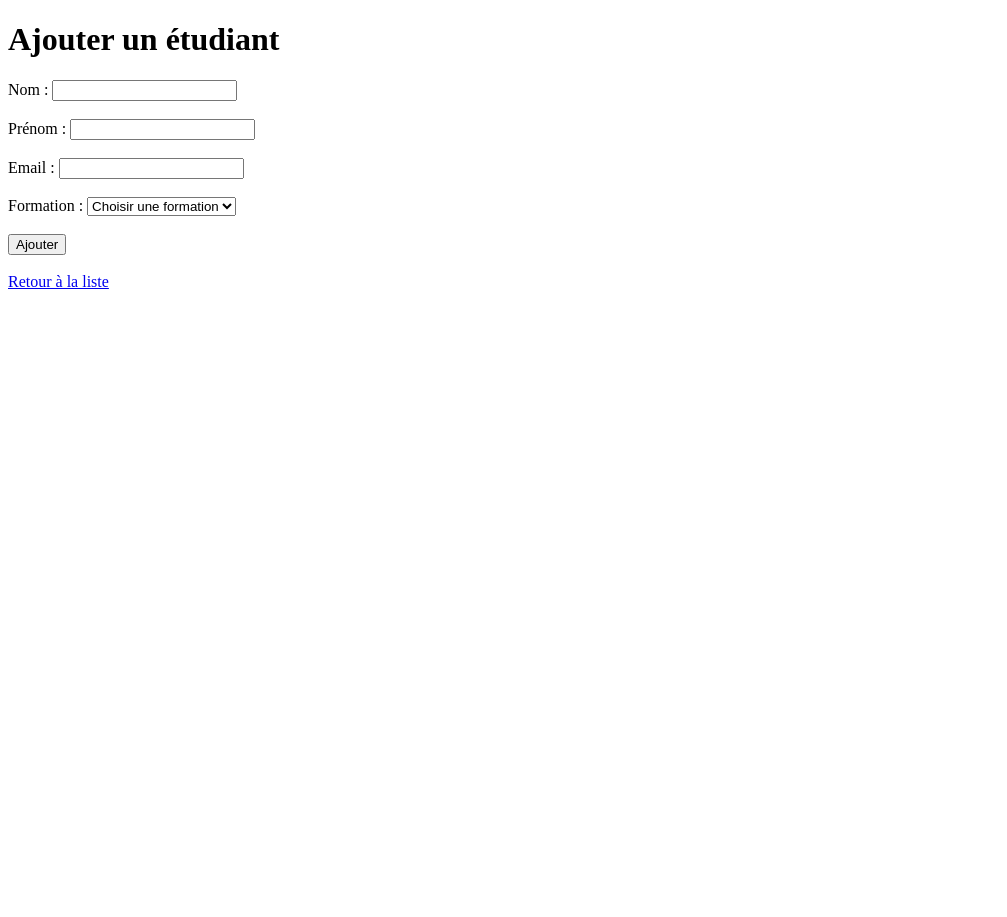
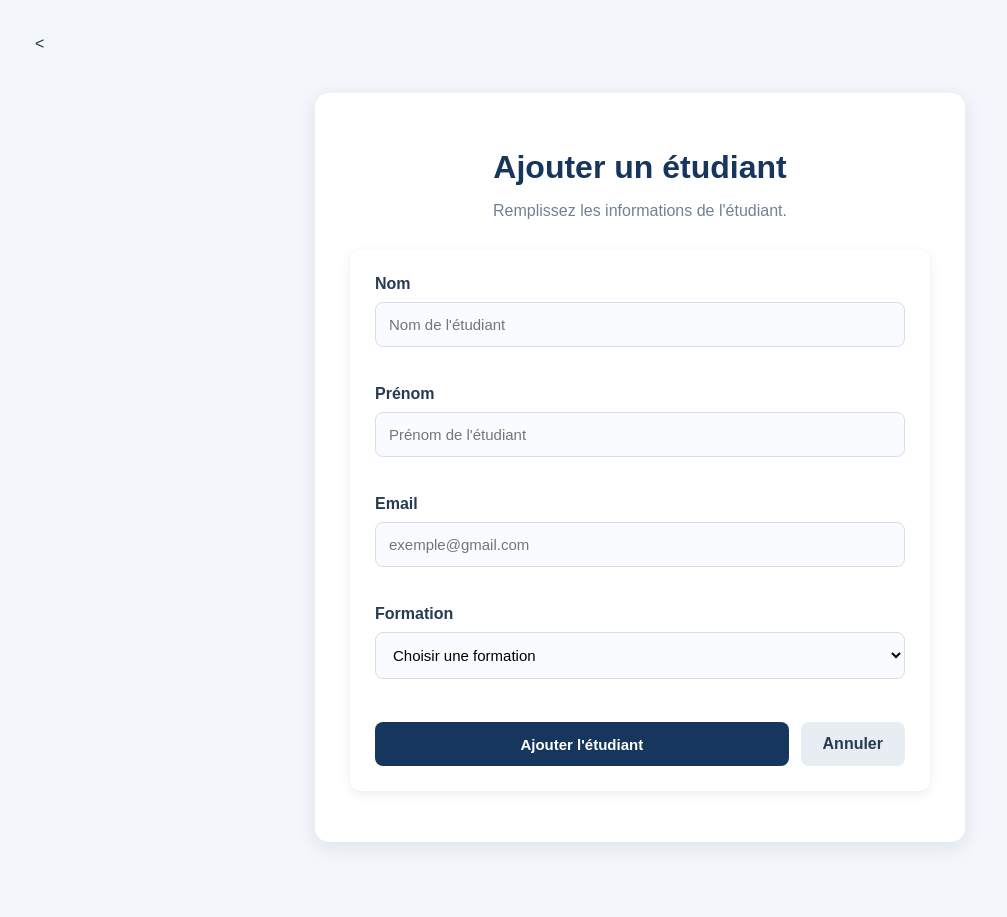
Before and after one commit to salmaelmattane-cloud/Tp7-crud-php, a PHP site: page /etudiant/create.php in a window 1280 px wide. Shown: the whole page, without its empty margins (0-1007 px from the left). Before the commit the page ends 289 px from the top, so only its background shows below. Run offline with PHP 8.4, Linux system fonts and the light colour scheme; data that the repository does not hold is empty.

Commit message:
Amelioration du design des formulaires de modification

```diff
--- a/etudiant/create.php
+++ b/etudiant/create.php
@@ -38,58 +38,68 @@ if ($_SERVER["REQUEST_METHOD"] == "POST") {
 
 ?>
 
+<
 <!DOCTYPE html>
 <html lang="fr">
 <head>
     <meta charset="UTF-8">
     <title>Ajouter un étudiant</title>
+    <link rel="stylesheet" href="../style.css">
 </head>
 <body>
 
+<div class="form-container">
+
     <h1>Ajouter un étudiant</h1>
+    <p class="form-description">
+        Remplissez les informations de l'étudiant.
+    </p>
 
     <form method="POST">
 
-        <label>Nom :</label>
-        <input type="text" name="nom" required>
+        <div class="form-group">
+            <label>Nom</label>
+            <input type="text" name="nom"
+                   placeholder="Nom de l'étudiant" required>
+        </div>
 
-        <br><br>
+        <div class="form-group">
+            <label>Prénom</label>
+            <input type="text" name="prenom"
+                   placeholder="Prénom de l'étudiant" required>
+        </div>
 
-        <label>Prénom :</label>
-        <input type="text" name="prenom" required>
+        <div class="form-group">
+            <label>Email</label>
+            <input type="email" name="email"
+                   placeholder="exemple@gmail.com">
+        </div>
 
-        <br><br>
-
-        <label>Email :</label>
-        <input type="email" name="email">
-
-        <br><br>
-
-        <label>Formation :</label>
-
+        <div class="form-group">
+            <label>Formation</label>
             <select name="id_formation" required>
-
                 <option value="">Choisir une formation</option>
 
                 <?php foreach ($formations as $formation): ?>
-
                     <option value="<?= $formation['id_formation'] ?>">
                         <?= htmlspecialchars($formation['nom_formation']) ?>
                     </option>
-
                 <?php endforeach; ?>
 
             </select>
+        </div>
 
-        <br><br>
+        <div class="form-actions">
+            <button type="submit" class="btn-submit">
+                Ajouter l'étudiant
+            </button>
 
-        <button type="submit">Ajouter</button>
+            <a href="index.php" class="btn-cancel">Annuler</a>
+        </div>
 
     </form>
 
-    <br>
-
-    <a href="index.php">Retour à la liste</a>
+</div>
 
 </body>
 </html>
--- a/etudiant/index.php
+++ b/etudiant/index.php
@@ -20,6 +20,7 @@ $etudiants = $stmt->fetchAll(PDO::FETCH_ASSOC);
 <head>
     <meta charset="UTF-8">
     <title>Liste des étudiants</title>
+    <link rel="stylesheet" href="../style.css">
 </head>
 <body>
 
--- a/formation/index.php
+++ b/formation/index.php
@@ -21,6 +21,7 @@ $formations = $stmt->fetchAll(PDO::FETCH_ASSOC);
 <head>
     <meta charset="UTF-8">
     <title>Liste des formations</title>
+    <link rel="stylesheet" href="../style.css">
 </head>
 <body>
 
--- a/index.php
+++ b/index.php
@@ -5,6 +5,7 @@
 <head>
     <meta charset="UTF-8">
     <title>Gestion du centre de formation</title>
+    <link rel="stylesheet" href="style.css">
 </head>
 
 <body>
--- a/module/index.php
+++ b/module/index.php
@@ -18,6 +18,7 @@ $modules = $stmt->fetchAll(PDO::FETCH_ASSOC);
 <head>
     <meta charset="UTF-8">
     <title>Liste des modules</title>
+    <link rel="stylesheet" href="../style.css">
 </head>
 <body>
 
--- /dev/null
+++ b/style.css
@@ -0,0 +1,325 @@
+
+/* STYLE GENERAL */
+* {
+    box-sizing: border-box;
+}
+
+body {
+    font-family: Arial, sans-serif;
+    background-color: #f3f6fb;
+    color: #263445;
+    margin: 0;
+    padding: 35px;
+}
+
+/* TITRES */
+h1 {
+    color: #17365d;
+    margin-bottom: 25px;
+}
+
+h2 {
+    color: #315b89;
+}
+
+/* CONTENU */
+body > h1,
+body > h2,
+body > p,
+body > form,
+body > table,
+body > a,
+body > ul {
+    max-width: 1100px;
+}
+
+body > h1 {
+    margin-left: auto;
+    margin-right: auto;
+}
+
+/* TABLEAUX */
+table {
+    width: 100%;
+    border-collapse: collapse;
+    background-color: white;
+    margin-top: 20px;
+    border-radius: 10px;
+    overflow: hidden;
+    box-shadow: 0 3px 12px rgba(0,0,0,0.07);
+}
+
+th {
+    background-color: #17365d;
+    color: white;
+    padding: 15px;
+    text-align: left;
+}
+
+td {
+    padding: 13px;
+    border-bottom: 1px solid #e5eaf0;
+}
+
+tr:hover {
+    background-color: #f0f5fb;
+}
+
+/* LIENS ET BOUTONS */
+a {
+    color: #2563a6;
+    text-decoration: none;
+    font-weight: bold;
+}
+
+a:hover {
+    color: #17365d;
+    text-decoration: underline;
+}
+
+button {
+    background-color: #17365d;
+    color: white;
+    border: none;
+    padding: 11px 22px;
+    border-radius: 6px;
+    cursor: pointer;
+    font-size: 15px;
+}
+
+button:hover {
+    background-color: #28558a;
+}
+
+/* FORMULAIRES */
+form {
+    background-color: white;
+    max-width: 650px;
+    padding: 25px;
+    border-radius: 10px;
+    box-shadow: 0 3px 12px rgba(0,0,0,0.07);
+    margin-top: 20px;
+}
+
+label {
+    display: block;
+    margin-bottom: 8px;
+    font-weight: bold;
+    color: #17365d;
+}
+
+input,
+textarea,
+select {
+    width: 100%;
+    padding: 11px;
+    border: 1px solid #cbd5e1;
+    border-radius: 6px;
+    margin-bottom: 18px;
+    font-size: 15px;
+}
+
+input:focus,
+textarea:focus,
+select:focus {
+    outline: none;
+    border-color: #2563a6;
+    box-shadow: 0 0 4px rgba(37,99,166,0.3);
+}
+
+textarea {
+    min-height: 90px;
+}
+
+/* LISTE DE LA PAGE D'ACCUEIL */
+ul {
+    background: white;
+    padding: 25px 45px;
+    border-radius: 10px;
+    box-shadow: 0 3px 12px rgba(0,0,0,0.07);
+}
+
+li {
+    padding: 12px;
+}
+
+
+.form-container {
+    max-width: 650px;
+    margin: 40px auto;
+    background: #ffffff;
+    padding: 35px;
+    border-radius: 14px;
+    box-shadow: 0 5px 20px rgba(23, 54, 93, 0.10);
+}
+
+.form-container h1 {
+    text-align: center;
+    color: #17365d;
+    margin-bottom: 10px;
+}
+
+.form-description {
+    text-align: center;
+    color: #718096;
+    margin-bottom: 30px;
+}
+
+.form-group {
+    margin-bottom: 20px;
+}
+
+.form-group label {
+    display: block;
+    margin-bottom: 9px;
+    font-weight: bold;
+    color: #263b53;
+}
+
+.form-group input,
+.form-group textarea,
+.form-group select {
+    width: 100%;
+    padding: 13px;
+    border: 1px solid #d5deea;
+    border-radius: 8px;
+    background: #f9fbfe;
+    font-size: 15px;
+    transition: 0.2s;
+}
+
+.form-group input:focus,
+.form-group textarea:focus,
+.form-group select:focus {
+    border-color: #2563a6;
+    background: white;
+    outline: none;
+    box-shadow: 0 0 0 3px rgba(37, 99, 166, 0.12);
+}
+
+.form-group textarea {
+    min-height: 110px;
+    resize: vertical;
+}
+
+.form-actions {
+    display: flex;
+    gap: 12px;
+    margin-top: 25px;
+}
+
+.btn-submit {
+    background: #17365d;
+    color: white;
+    padding: 13px 22px;
+    border: none;
+    border-radius: 8px;
+    cursor: pointer;
+    font-weight: bold;
+    flex: 1;
+}
+
+.btn-submit:hover {
+    background: #28558a;
+}
+
+.btn-cancel {
+    background: #e8edf4;
+    color: #263b53;
+    padding: 13px 22px;
+    border-radius: 8px;
+    text-decoration: none;
+    text-align: center;
+}
+
+.btn-cancel:hover {
+    background: #d7e0eb;
+    text-decoration: none;
+}
+
+@media (max-width: 600px) {
+    body {
+        padding: 15px;
+    }
+
+    .form-container {
+        padding: 22px;
+        margin: 20px auto;
+    }
+}
+/* Formulaires de modification */
+.form-container {
+    max-width: 650px;
+    margin: 40px auto;
+    background: white;
+    padding: 35px;
+    border-radius: 14px;
+    box-shadow: 0 5px 20px rgba(23, 54, 93, 0.10);
+}
+
+.form-container h1 {
+    text-align: center;
+    color: #17365d;
+    margin-bottom: 10px;
+}
+
+.form-description {
+    text-align: center;
+    color: #718096;
+    margin-bottom: 30px;
+}
+
+.form-group {
+    margin-bottom: 20px;
+}
+
+.form-group label {
+    display: block;
+    margin-bottom: 9px;
+    font-weight: bold;
+    color: #263b53;
+}
+
+.form-group input,
+.form-group textarea,
+.form-group select {
+    width: 100%;
+    padding: 13px;
+    border: 1px solid #d5deea;
+    border-radius: 8px;
+    background: #f9fbfe;
+    font-size: 15px;
+}
+
+.form-actions {
+    display: flex;
+    gap: 12px;
+    margin-top: 25px;
+}
+
+.btn-submit {
+    background: #17365d;
+    color: white;
+    padding: 13px 22px;
+    border: none;
+    border-radius: 8px;
+    cursor: pointer;
+    font-weight: bold;
+    flex: 1;
+}
+
+.btn-cancel {
+    background: #e8edf4;
+    color: #263b53;
+    padding: 13px 22px;
+    border-radius: 8px;
+    text-decoration: none;
+    text-align: center;
+}
+
+@media (max-width: 600px) {
+    .form-container {
+        padding: 22px;
+        margin: 20px auto;
+    }
+}
```
Also changed, not shown: etudiant/edit.php (+29 -15 lines), formation/create.php (+29 -15 lines), formation/edit.php (+27 -12 lines), module/create.php (+27 -18 lines), module/edit.php (+27 -13 lines). Lines whose indentation alone changed are shown as unchanged.
